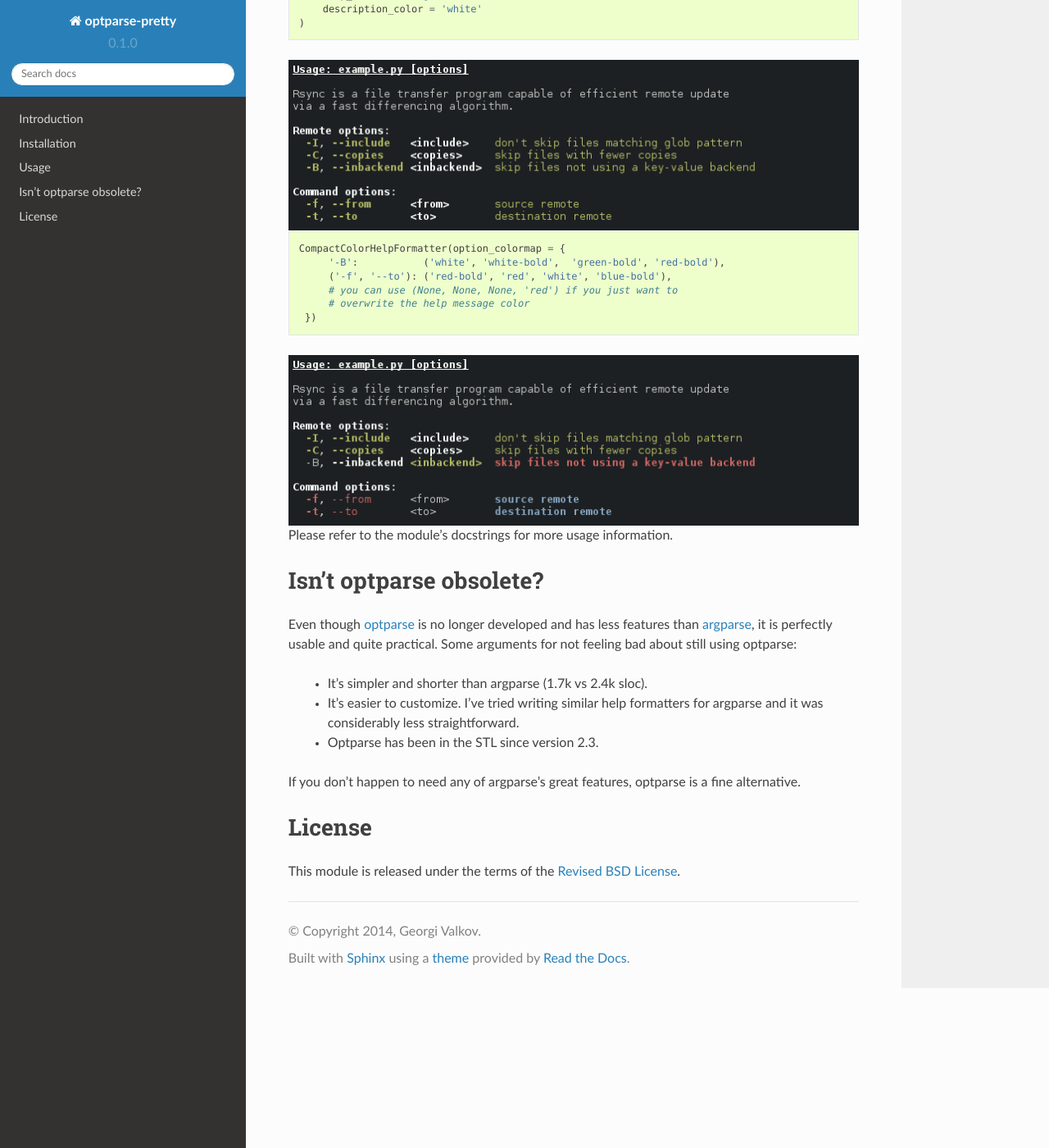
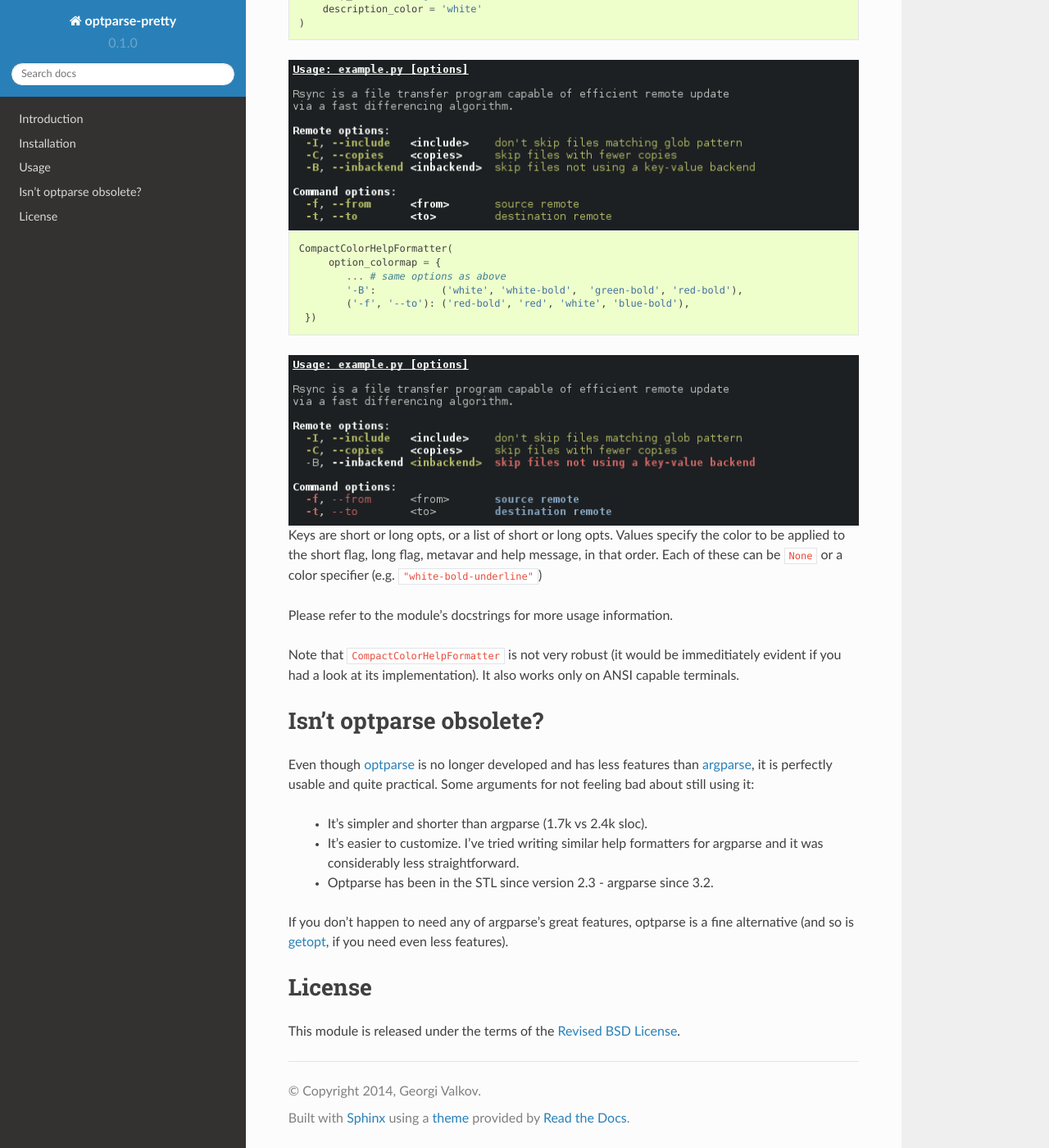
Before and after one commit to gvalkov/optparse-pretty, a Sphinx documentation site: the page built from docs/index.rst, in a window 1280 px wide and 1400 px high, scrolled down 4766 px. Shown: the whole window at 82% size. Built offline with Sphinx 7.4.7 and the Read the Docs theme 2.0.0, drawn with Linux system fonts in a browser that asks for light colours; some of the changed text lies outside the part shown.

Commit message:
Documentation fixes

```diff
--- a/README.rst
+++ b/README.rst
@@ -1,7 +1,10 @@
 *optparse-pretty*
 -----------------
 
-This module provides two help formatters classes for optparse_.
+This module provides two help formatters for optparse_. They provide
+terser and more customizable option formatting in comparison to the
+default help formatter. Refer to the documentation for examples and
+usage instructions.
 
 Documentation:
     http://optparse-pretty.readthedocs.org/en/latest/
--- a/docs/index.rst
+++ b/docs/index.rst
@@ -64,8 +64,8 @@
     parser = OptionParser(formatter=CompactColorHelpFormatter())
 
 
-The two help formatters take quite a few keyword arguments. The
-defaults are::
+The help formatters take the following keyword arguments. The defaults
+are::
 
     CompactHelpFormatter(
         metavar_format = ' <{}>',
@@ -125,8 +125,8 @@
   >>> CompactHelpFormatter()
   -I, --include <include>      don't skip files matching glob pattern
 
-  >>> CompactHelpFormatter(option_separator=' ')
-  -I --include <include>      don't skip files matching glob pattern
+  >>> CompactHelpFormatter(option_separator='|')
+  -I|--include <include>      don't skip files matching glob pattern
 
 
 **align_long_opts**::
@@ -168,36 +168,44 @@
 
 ::
 
-   CompactColorHelpFormatter(option_colormap = {
-        '-B':           ('white', 'white-bold',  'green-bold', 'red-bold'),
-        ('-f', '--to'): ('red-bold', 'red', 'white', 'blue-bold'),
-        # you can use (None, None, None, 'red') if you just want to
-        # overwrite the help message color
+   CompactColorHelpFormatter(
+        option_colormap = {
+           ... # same options as above
+           '-B':           ('white', 'white-bold',  'green-bold', 'red-bold'),
+           ('-f', '--to'): ('red-bold', 'red', 'white', 'blue-bold'),
     })
 
 .. image:: img/color-some.png
    :align: center
 
+Keys are short or long opts, or a list of short or long opts. Values
+specify the color to be applied to the short flag, long flag, metavar
+and help message, in that order. Each of these can be ``None`` or a
+color specifier (e.g. ``"white-bold-underline"``)
 
 Please refer to the module's docstrings for more usage information.
+
+Note that ``CompactColorHelpFormatter`` is not very robust (it would
+be immeditiately evident if you had a look at its implementation). It
+also works only on ANSI capable terminals.
 
 Isn't optparse obsolete?
 ========================
 
 Even though optparse_ is no longer developed and has less features
 than argparse_, it is perfectly usable and quite practical. Some
-arguments for not feeling bad about still using optparse:
+arguments for not feeling bad about still using it:
 
  - It's simpler and shorter than argparse (1.7k vs 2.4k sloc).
 
  - It's easier to customize. I've tried writing similar help
    formatters for argparse and it was considerably less straightforward.
 
- - Optparse has been in the STL since version 2.3.
+ - Optparse has been in the STL since version 2.3 - argparse since 3.2.
 
 If you don't happen to need any of argparse's great features, optparse
-is a fine alternative.
-
+is a fine alternative (and so is getopt_, if you need even less
+features).
 
 License
 =======
@@ -209,3 +217,4 @@
 .. _argparse:              https://docs.python.org/3.4/library/argparse.html
 .. _`optparse_mooi.py`:    https://raw.githubusercontent.com/gvalkov/optparse-pretty/master/optparse_mooi.py
 .. _`example.py`:          https://github.com/gvalkov/optparse-pretty/blob/master/example.py
+.. _getopt:                https://docs.python.org/3.4/library/getopt.html
```
Also changed, not shown: other parts of docs/index.rst (+6 -6 lines).
